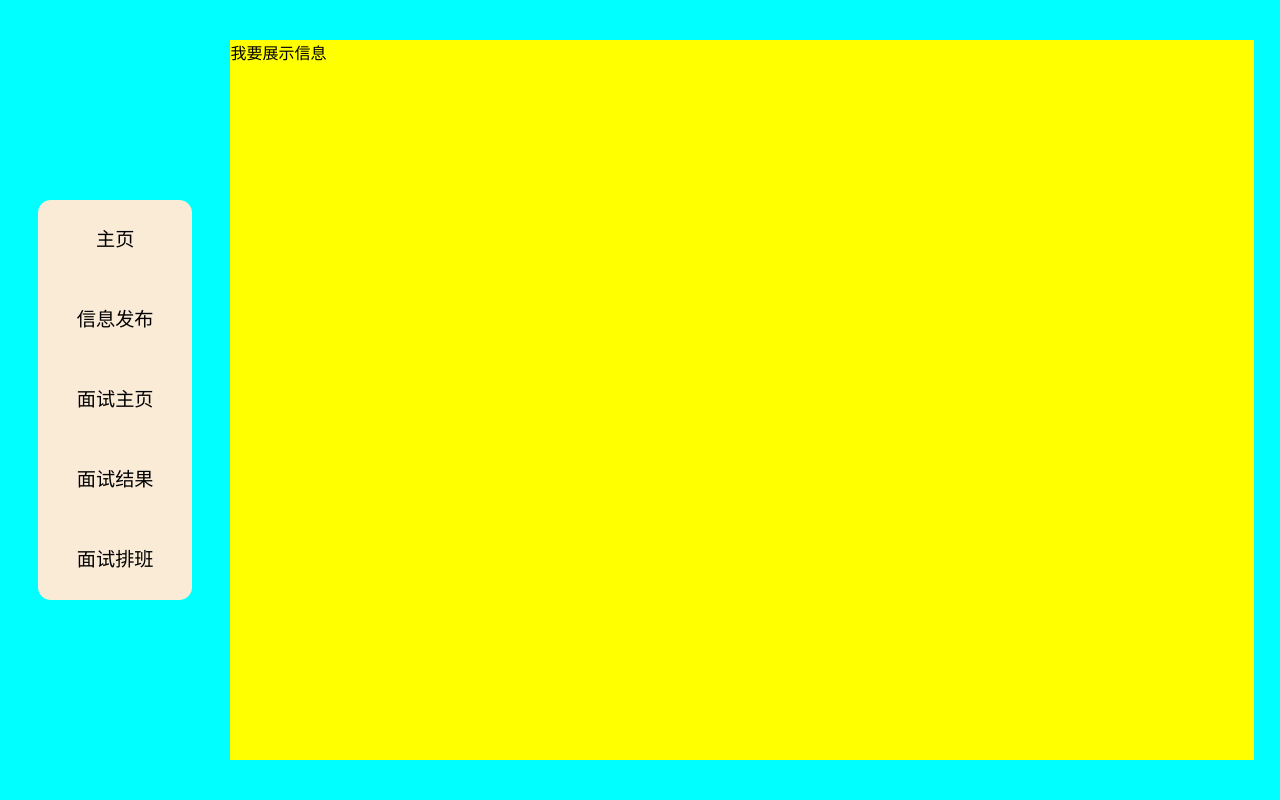
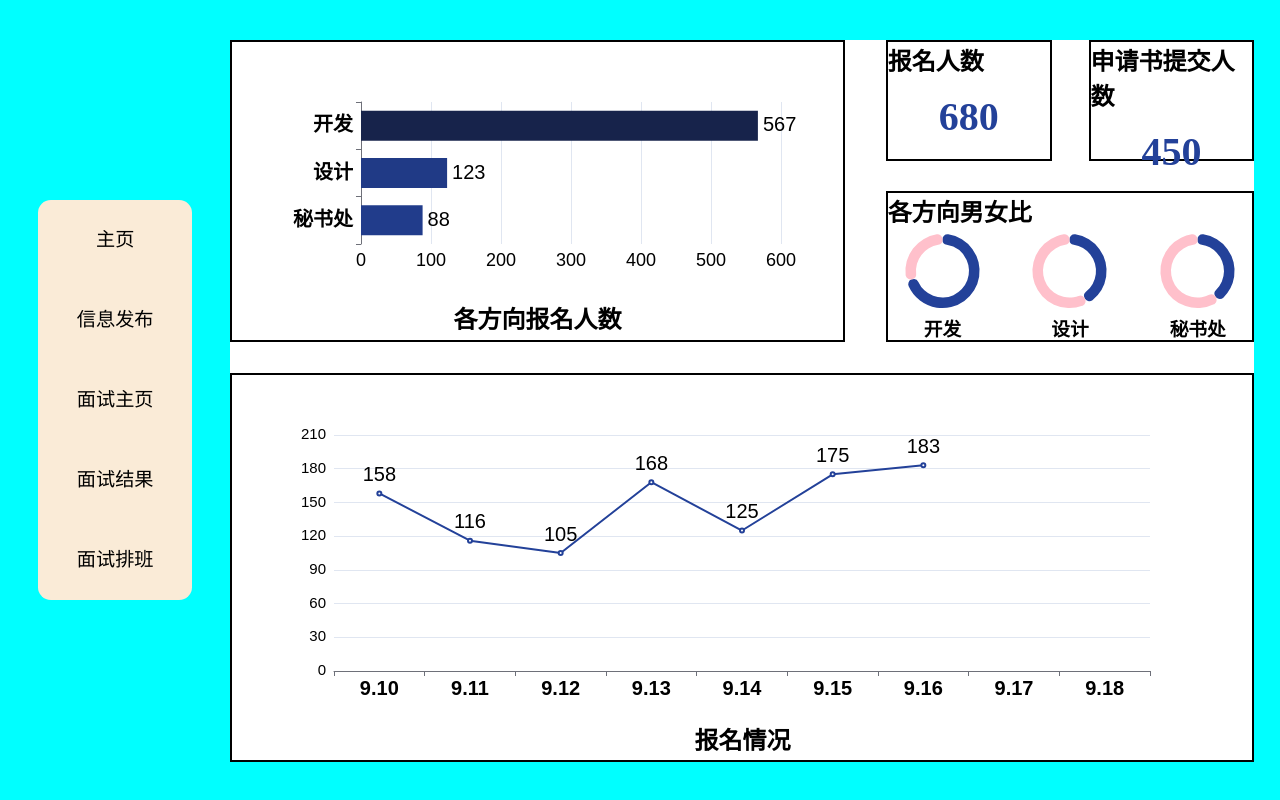
Before and after one commit to XiaoCdeGitHub/recruit-web, a React (Vite) app: page / in a window 1280 px wide. Built offline with nearby package versions, Linux system fonts and the light colour scheme.

Commit message:
submit unfinished ShowInfo
submit unfinished ShowInfo

```diff
--- a/package.json
+++ b/package.json
@@ -13,6 +13,7 @@
     "@reduxjs/toolkit": "^1.9.5",
     "antd": "^5.8.1",
     "echarts": "^5.4.3",
+    "echarts-for-react": "^3.0.2",
     "react": "^18.2.0",
     "react-dom": "^18.2.0",
     "react-redux": "^8.1.2",
--- a/src/pages/Main/Main.module.css
+++ b/src/pages/Main/Main.module.css
@@ -38,6 +38,5 @@
 
 .container{
     width: 80vw;
-    background-color: yellow;
     height: 90vh;
 }
--- a/src/pages/ShowInfo/ShowInfo.jsx
+++ b/src/pages/ShowInfo/ShowInfo.jsx
@@ -1,4 +1,54 @@
 import styles from './ShowInfo.module.css'
+
+import Number from './components/Number';
+import Date from './components/Date';
+import Gender from './components/Gender';
+import NumShow from './components/NumShow';
+
+import { numberApiSlice } from '../../store/numberApi';
+
 export const ShowInfo = () => {
-  return <div>我要展示信息</div>;
+  //获取number数据
+  // const { data: number } = numberApiSlice()
+  const number = [
+    [567, '开发'],
+    [123, '设计'],
+    [88, '秘书处']
+  ]
+  const appliNum = 680
+  const submitNum = 450
+  const genders = [
+    [484, 200],
+    [49, 68],
+    [35, 52]
+  ]
+  const dates = {
+    date: ['9.10', '9.11', '9.12', '9.13', '9.14', '9.15', '9.16', '9.17', '9.18'],
+    number: [158, 116, 105, 168, 125, 175, 183]
+  }
+
+  return (
+    <div className={styles.chartBox}>
+      <div className={styles.chart1}>
+        <Number title={'各方向报名人数'} number={number}/>
+      </div>
+      <div className={styles.chart2}>
+        <div className={styles.numsBox}>
+          <NumShow title={'报名人数'} num={appliNum} />
+          <NumShow title={'申请书提交人数'} num={submitNum} />
+        </div>
+        <div className={styles.genderBox}>
+          <h2>各方向男女比</h2>
+          <div className={styles.genders}>
+            <Gender title={'开发'} data={genders[0]}/>
+            <Gender title={'设计'} data={genders[1]} />
+            <Gender title={'秘书处'} data={genders[2]} />
+          </div>
+        </div>
+      </div>
+      <div className={styles.chart3}>
+        <Date title={'报名情况'} dates={dates} />
+      </div>
+    </div>
+  );
 };
--- a/src/pages/ShowInfo/ShowInfo.module.css
+++ b/src/pages/ShowInfo/ShowInfo.module.css
@@ -0,0 +1,98 @@
+*{
+    box-sizing: border-box;
+}
+
+.chartBox{
+    width: 100%;
+    height: 100%;
+    display: flex;
+    justify-content: space-between;
+    flex-wrap: wrap;
+    background-color: white;
+}
+
+.chart1{
+    width: 60%;
+    height: 42%;
+    background-color: white;
+    text-align: center;
+    border: black 2px solid;
+}
+
+.chart1 h2{
+    position: relative;
+    bottom: 40px;
+}
+
+.chart2{
+    width: 36%;
+    height: 42%;
+    display: flex;
+    flex-direction: column;
+    justify-content: space-between;
+}
+
+.numsBox{
+    display: flex;
+    justify-content: space-between;
+    width: 100%;
+    height: 40%;
+}
+
+.numBox{
+    width: 45%;
+    height: 100%;
+    background-color: white;
+    border: black 2px solid;
+}
+
+.num{
+    padding-top: 10%;
+    font-size: 40px;
+    font-weight: 800;
+    text-align: center;
+    color: #234199;
+}
+
+.genderBox{
+    display: flex;
+    flex-direction: column;
+    justify-content: space-between;
+    width: 100%;
+    height: 50%;
+    background-color: white;
+    border: black 2px solid;
+}
+
+.genders{
+    display: flex;
+    justify-content: space-between;
+    position: relative;
+    bottom: 10px;
+    width: 100%;
+    height: 80%;
+}
+
+.gender{
+    width: 30%;
+    text-align: center;
+}
+
+.gender h3{
+    position: relative;
+    bottom: 10px;
+}
+
+.chart3{
+    width: 100%;
+    height: 54%;
+    margin-top: 3%;
+    background-color: white;
+    border: black 2px solid;
+    text-align: center;
+}
+
+.chart3 h2{
+    position: relative;
+    bottom: 20px;
+}
--- /dev/null
+++ b/src/pages/ShowInfo/components/Date.jsx
@@ -0,0 +1,58 @@
+import ReactEcharts from "echarts-for-react"
+
+export default function Date({ title,dates }) {
+    const getOption = () => {
+        let option = {
+            tooltip: {
+                trigger: 'item',
+            },
+            xAxis: {
+                type: 'category',
+                data: dates.date,
+                axisLabel: {
+                    textStyle: {
+                        show: true,
+                        fontSize: '20',
+                        fontWeight: '600',
+                        color: 'black',
+                    },
+                },
+            },
+            yAxis: {
+                type: 'value',
+                axisLabel: {
+                    textStyle: {
+                        show: true,
+                        fontSize: '15',
+                        fontWeight: '500',
+                        color: 'black',
+                    },
+                },
+            },
+            series: [
+                {
+                    data: dates.number,
+                    type: 'line',
+                    color: "#234199",
+                    label: {
+                        show: true,
+                        position: 'top',
+                        valueAnimation: true,
+                        textStyle: {
+                            fontSize: 20,
+                            fontWeight: '500',
+                            color: 'black'
+                        }
+                    },
+                }
+            ]
+        };
+        return option;
+    };
+    return (
+        <>
+            <ReactEcharts option={getOption()} style={{ width: '100%', height: '95%' }} />
+            <h2>{ title }</h2>
+        </>
+    );
+}
--- /dev/null
+++ b/src/pages/ShowInfo/components/Gender.jsx
@@ -0,0 +1,50 @@
+import ReactEcharts from "echarts-for-react"
+
+import styles from '../ShowInfo.module.css'
+
+export default function Gender({ title, data }) {
+    const getOption = () => {
+        let option = {
+            tooltip: {
+                trigger: 'item',
+                formatter: '{b}: {c} ({d}%)',
+            },
+            legend: {
+                show: false,
+
+            },
+            series: [
+                {
+                    type: 'pie',
+                    radius: ['50%', '70%'],
+                    avoidLabelOverlap: false,
+                    itemStyle: {
+                        borderRadius: 5,
+                    },
+                    label: {
+                        show: false,
+                        position: 'center'
+                    },
+                    emphasis: {
+                        label: {
+                            show: true,
+                            fontSize: 20,
+                            fontWeight: 'bold'
+                        }
+                    },
+                    data: [
+                        { value: data[0], name: '男', itemStyle: { color: '#234199' } },
+                        { value: data[1], name: '女', itemStyle: { color: 'pink' } }
+                    ]
+                }
+            ],
+        };
+        return option;
+    };
+    return (
+        <div className={styles.gender}>
+            <ReactEcharts option={getOption()} style={{ width: '100%', height: '90%' }} />
+            <h3>{title}</h3>
+        </div>
+    );
+}
--- /dev/null
+++ b/src/pages/ShowInfo/components/NumShow.jsx
@@ -0,0 +1,10 @@
+import styles from '../ShowInfo.module.css'
+
+export default function NumShow({title,num}) {
+    return (
+        <div className={styles.numBox}>
+            <h2>{title}</h2>
+            <div className={styles.num}>{num}</div>
+        </div>
+    );
+}
--- /dev/null
+++ b/src/pages/ShowInfo/components/Number.jsx
@@ -0,0 +1,76 @@
+import ReactEcharts from "echarts-for-react"
+
+export default function Number({ title , number}) {
+    const getOption = () => {
+        let option = {
+            tooltip: {
+                trigger: 'item'
+            },
+            dataset: {
+                source: number
+            },
+            grid: { containLabel: true },
+            xAxis: {
+                show: true,
+                axisLabel: {
+                    textStyle: {
+                        show: true,
+                        fontSize: '18',
+                        fontWeight: '400',
+                        color: 'black',
+                    },
+                },
+            },
+            yAxis: {
+                inverse: true,
+                type: 'category',
+                axisLabel: {
+                    textStyle: {
+                        show: true,
+                        fontSize: '20',
+                        fontWeight: '600',
+                        color: 'black',
+                    },
+                },
+            },
+            visualMap: {
+                show: false,
+                orient: 'horizontal',
+                min: 0,
+                max: 500,
+                dimension: 0,
+                inRange: {
+                    color: ['#234199', '#17234b'],
+                }
+            },
+            series: [
+                {
+                    realtimeSort: true,
+                    type: 'bar',
+                    encode: {
+                        x: 'number',
+                        y: 'name'
+                    },
+                    label: {
+                        show: true,
+                        position: 'right',
+                        valueAnimation: true,
+                        textStyle: {
+                            fontSize: 20,
+                            fontWeight: '500',
+                            color: 'black'
+                        }
+                    },
+                    barWidth: 30,
+                }
+            ]
+        };
+        return option;
+    };
+    return (
+        <>
+            <ReactEcharts option={getOption()} style={{ width: '100%', height: '100%' }} />
+            <h2>{ title }</h2>
+        </>
+    );
+}
--- a/src/pages/TimeTable/TimeTable.jsx
+++ b/src/pages/TimeTable/TimeTable.jsx
@@ -1,4 +1,8 @@
 import styles from './TimeTable.module.css'
 export const TimeTable = () => {
-    return <div className={styles.box}>我是面试排班</div>
+    return (
+        <div className={styles.box}>
+            我是面试排班
+        </div>
+    )
 }
--- a/src/store/index.jsx
+++ b/src/store/index.jsx
@@ -1,13 +1,17 @@
 import { configureStore, } from "@reduxjs/toolkit";
 import { testSlice } from "./testSlice";
+
+import { numberApiSlice } from "./numberApi";
+
 export const store = configureStore({
     // 把自定义的Slice放到这个对象里
     reducer: {
-        testSlice: testSlice.reducer
+        testSlice: testSlice.reducer,
+        [numberApiSlice.reducerPath]:numberApiSlice.reducer
     },
     middleware: (getDefaultMiddleware) => {
         // 把自定义的Api的中间件放进去
         // eg: 创建了stuAPi 就把stuApi.middleware 放到concat数组中中
-      return getDefaultMiddleware().concat([])
+      return getDefaultMiddleware().concat([numberApiSlice.middleware])
     }
 })
--- /dev/null
+++ b/src/store/numberApi.jsx
@@ -0,0 +1,13 @@
+import { createApi, fetchBaseQuery } from '@reduxjs/toolkit/query/react'
+
+export const numberApiSlice = createApi({
+    reducerPath: 'numberApi',
+    baseQuery: fetchBaseQuery({ baseUrl: ' ' }),
+    endpoints: builder => ({
+        getNumber: builder.query({
+            query: () => ' ' //url
+        })
+    })
+})
+
+export const { useGetNumberQuery } = numberApiSlice
```
Also changed, not shown: 1 other file (tests, documents, lock files or other folders).
